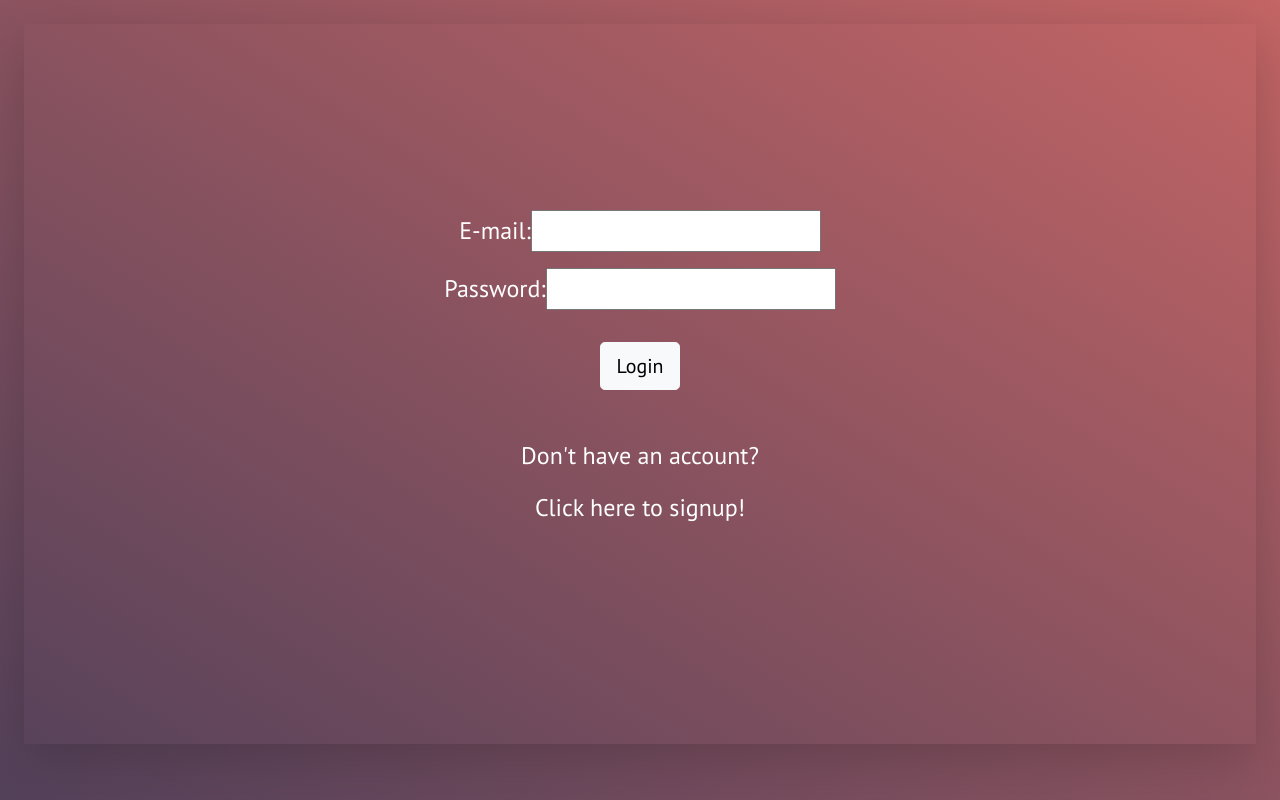
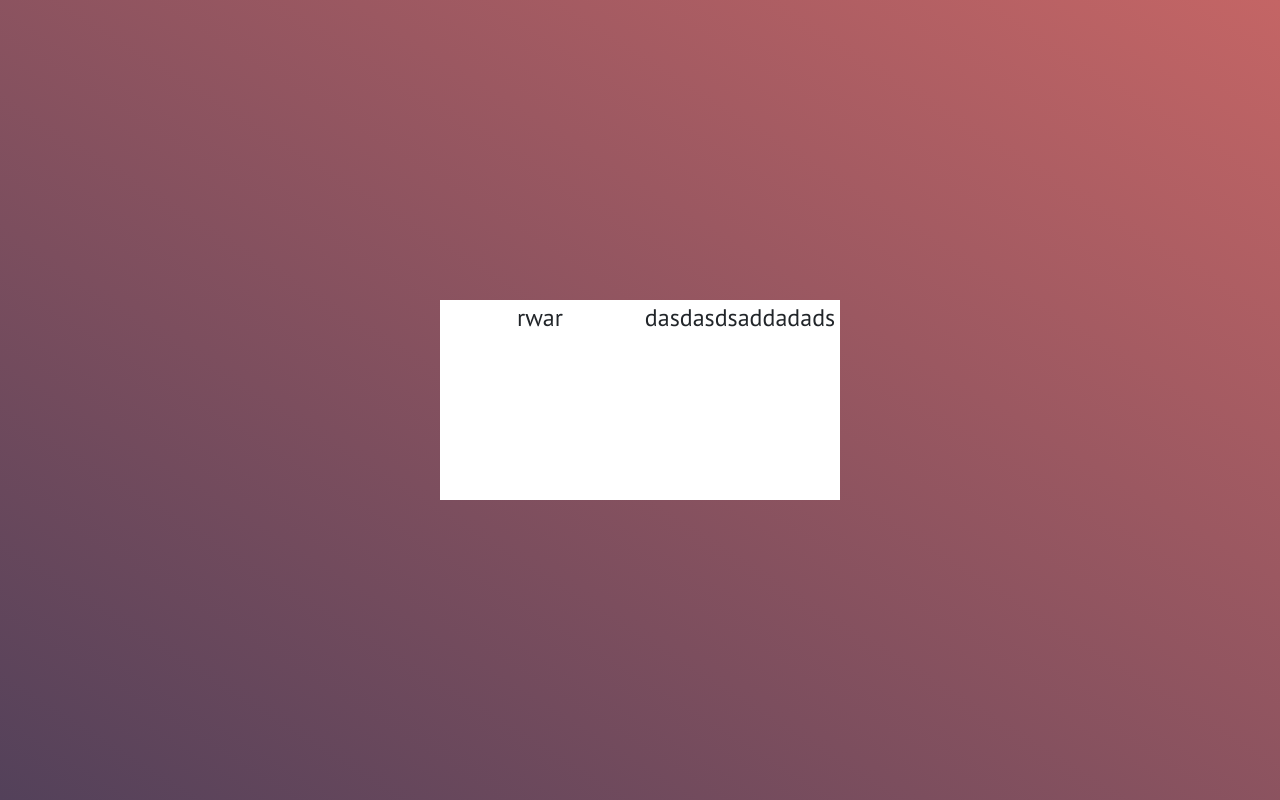
Before and after one commit to ironhack-sao-wdft/react-ironplate, a React (Create React App) app: page /home in a window 1280 px wide. Before the commit this address led to /login. Built offline with nearby package versions, Linux system fonts and the light colour scheme; a web font is replaced by a local one.

Commit message:
creating home / remember to protect

```diff
--- a/src/assets/styles/index.css
+++ b/src/assets/styles/index.css
@@ -32,3 +32,9 @@ body {
   text-align: center;
   color: #fff;
 }
+
+.activity-card {
+  background-color: #fff;
+  height: 200px;
+  width: 200px;
+}
--- a/src/components/App.js
+++ b/src/components/App.js
@@ -15,7 +15,7 @@ function App() {
   return (
     <AuthContextComponent>
       <Routes>
-        <Route path="/home" element={<ProtectedRoute component={Home} />} />
+        <Route path="/home" element={<Home />} />
         <Route path="/description" element={<Description />} />
         <Route path="/" element={<Welcome />} />
         <Route path="/signup" element={<Signup />} />
--- a/src/components/Carousel.js
+++ b/src/components/Carousel.js
@@ -45,7 +45,6 @@ export default function Carousel() {
               we are here to help you to take a moment for yourself.
             </p>
             <button
-              role="button"
               data-bs-slide="next"
               data-bs-target="#carouselExampleCaptions"
               type="button"
--- a/src/pages/Home.js
+++ b/src/pages/Home.js
@@ -1,22 +1,8 @@
-import React from "react";
-import { Link } from "react-router-dom";
-
-function Home() {
+export default function Home() {
   return (
-    <div className="text-center">
-      <img
-        src="https://coursereport-s3-production.global.ssl.fastly.net/uploads/school/logo/84/original/logo-ironhack-blue.png"
-        alt="ironhack logo"
-      />
-      <h1>React IronPlate</h1>
-      <p>This is the homepage</p>
-      <div className="d-flex flex-column align-items-center">
-        <Link className="btn btn-lg btn-primary" to="/auth/signup">
-          Signup here!
-        </Link>
-      </div>
+    <div className="container">
+      <div className="activity-card">rwar</div>
+      <div className="activity-card">dasdasdsaddadads</div>
     </div>
   );
 }
-
-export default Home;
```
